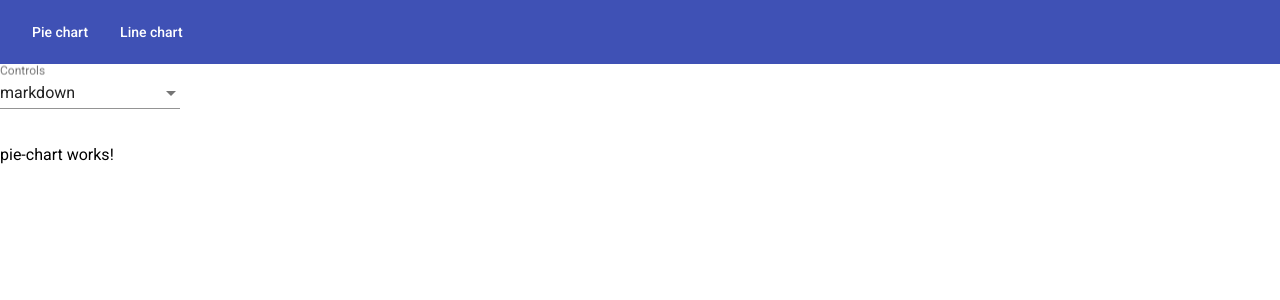
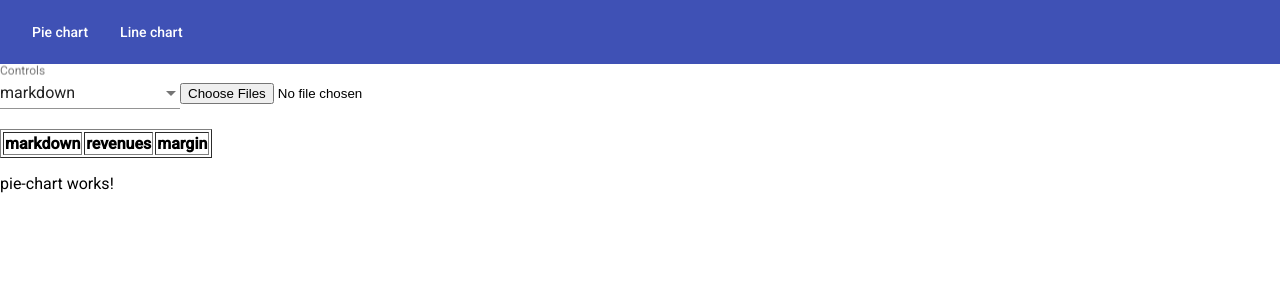
Before and after one commit to Danets/Angular-Chart-, an Angular app: page /piechart in a window 1280 px wide. Shown: the top 300 px of the page. Built offline with nearby package versions, Linux system fonts and the light colour scheme.

Commit message:
added parser into navbar for parsing data from scv

```diff
--- a/src/app/components/navbar/navbar.component.html
+++ b/src/app/components/navbar/navbar.component.html
@@ -6,8 +6,36 @@
 <mat-form-field>
   <mat-label>Controls</mat-label>
   <mat-select [value]="selected">
-    <mat-option *ngFor="let ctrl of controls" [value]="ctrl" >
+    <mat-option *ngFor="let ctrl of controls" [value]="ctrl">
       {{ ctrl }}
     </mat-option>
   </mat-select>
 </mat-form-field>
+
+<input
+  type="file"
+  name="files"
+  class="form-control"
+  #uploads
+  (change)="onChange(uploads.files)"
+  multiple
+/>
+
+<div>
+  <table border="">
+    <thead>
+      <tr>
+        <th>markdown</th>
+        <th>revenues</th>
+        <th>margin</th>
+      </tr>
+    </thead>
+    <tbody>
+      <tr *ngFor="let record of dataList">
+        <td>{{ record.markdown }}</td>
+        <td>{{ record.revenues }}</td>
+        <td>{{ record.margin }}</td>
+      </tr>
+    </tbody>
+  </table>
+</div>
--- a/src/app/components/navbar/navbar.component.ts
+++ b/src/app/components/navbar/navbar.component.ts
@@ -1,4 +1,5 @@
 import { Component, OnInit } from '@angular/core';
+import * as Papa from 'papaparse';
 
 @Component({
   selector: 'app-navbar',
@@ -9,9 +10,25 @@ export class NavbarComponent implements OnInit {
   controls = ["markdown", "revenues", "margin"];
   selected = "markdown";
 
+  dataList: any[];
+
   constructor() { }
 
   ngOnInit(): void {
   }
 
+  onChange(files: File[]) {
+
+    if(files[0]) {
+      Papa.parse(files[0], {
+        header: true,
+        skipEmptyLines: true,
+        complete: (result) => {
+          console.log(result);
+          this.dataList = result.data.slice(0, 10);
+        }
+      });
+    }
+  }
+
 }
```
